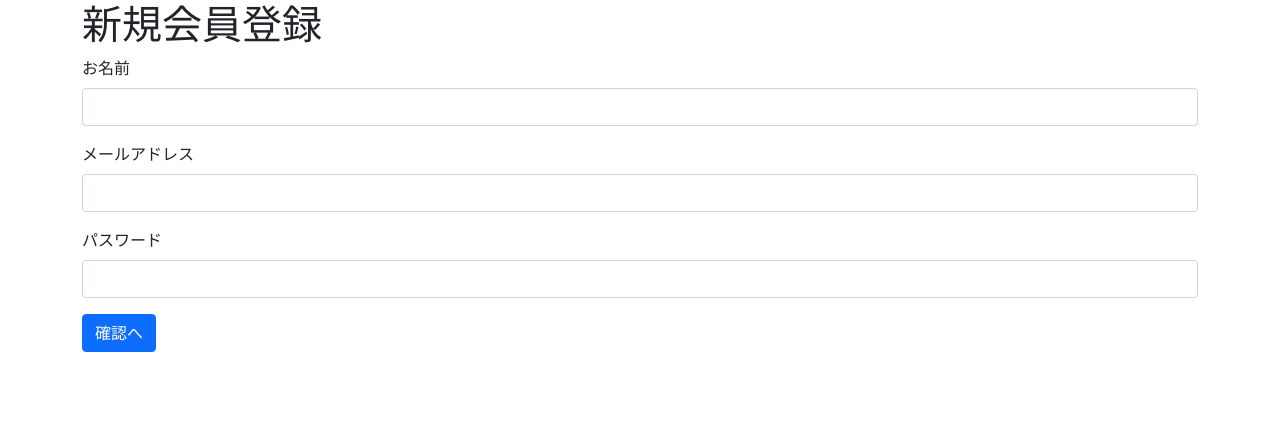
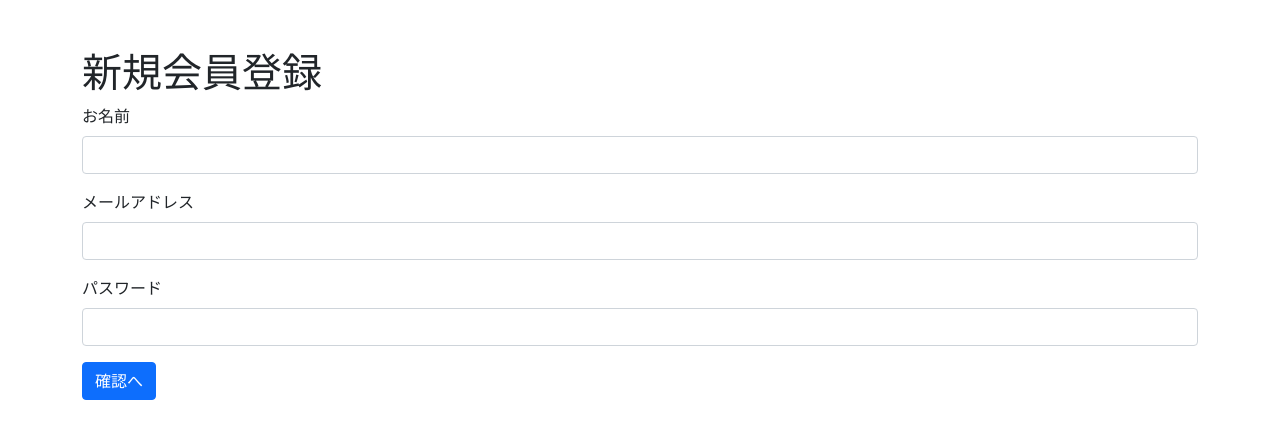
Before and after one commit to KZK8/menu_assistant, a PHP site: page /register.php in a window 1280 px wide. Shown: the top 439 px of the page. Run offline with PHP 8.4, Linux system fonts and the light colour scheme.

Commit message:
usersのlogin.php、register.phpのmarginを変更

```diff
--- a/users/login.php
+++ b/users/login.php
@@ -19,7 +19,7 @@ $token = Common::generateToken();
 </head>
 
 <body>
-    <div class="container">
+    <div class="container mt-5">
         <h1>ログイン</h1>
         <form action="./login_action.php" method="post">
             <input type="hidden" name="token" value="<?php echo $token ?>">
--- a/users/register.php
+++ b/users/register.php
@@ -22,7 +22,7 @@ unset($_SESSION['msg']['error']);
 </head>
 
 <body>
-    <div class="container">
+    <div class="container my-5">
         <h1>新規会員登録</h1>
 
         <?php if (isset($_SESSION['msg']['error'])) : ?>
```
